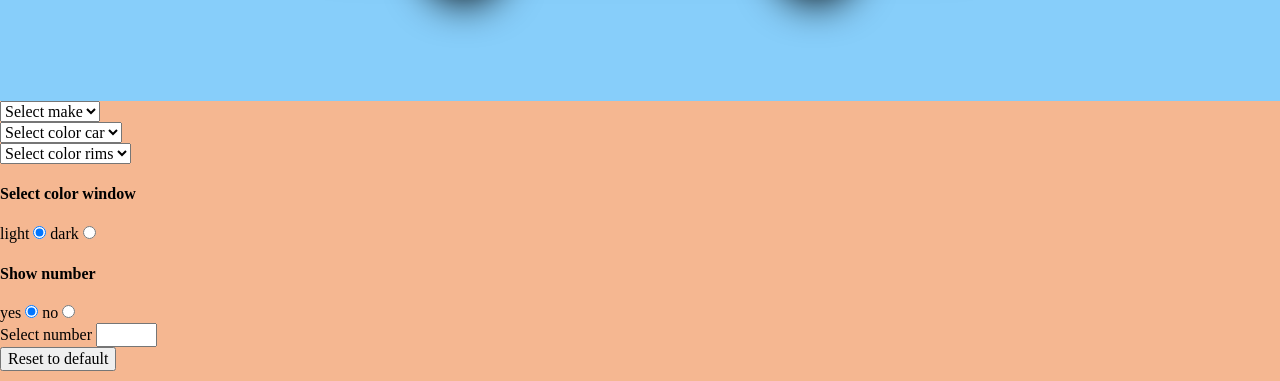
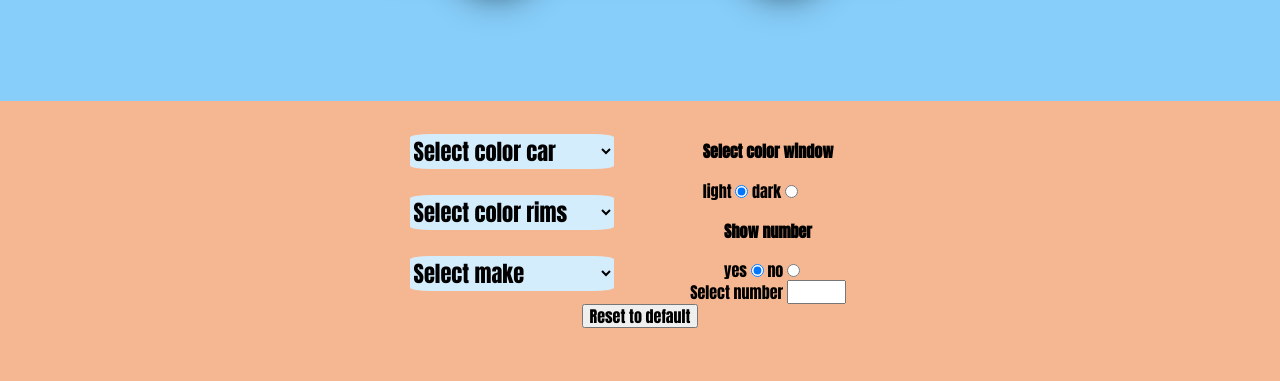
Before and after one commit to HansG26/car-application-kunstmaan, a website built with webpack: page app/index.html in a window 1280 px wide. Shown: the part 419-800 px from the top of the page. Built offline with nearby package versions, Linux system fonts and the light colour scheme.

Commit message:
position modification menu and style dropdowns

```diff
--- a/app/assets/styles/base/_global.css
+++ b/app/assets/styles/base/_global.css
@@ -1,3 +1,10 @@
 * {
     box-sizing: border-box;
+    font-family: 'Anton', sans-serif;
 }
+
+select {
+    background-color: transparent;
+    border: none;
+    width: 100%;
+}
--- a/app/assets/styles/base/_variables.css
+++ b/app/assets/styles/base/_variables.css
@@ -6,3 +6,4 @@ $lightGray: #555;
 $darkGray: #222;
 $rearLight: #f31717;
 $white: #fff;
+$menuBlue: #D4EDFD;
--- a/app/assets/styles/modules/_car.css
+++ b/app/assets/styles/modules/_car.css
@@ -1,5 +1,5 @@
 .car {
-    width: 55%;
+    width: 45%;
     height: 70%;
     margin-left: auto;
     margin-right: auto;
@@ -79,7 +79,6 @@
             font-size: 4em;
             align-self: center;
             line-height: 0;
-            font-family: 'Anton', sans-serif;
             letter-spacing: 0.075em;
             text-shadow: 0 1px 0 #ccc, 0 2px 0 #c9c9c9,
             0 3px 0 #bbb, 0 4px 0 #b9b9b9,
--- /dev/null
+++ b/app/assets/styles/modules/_mod-menu.css
@@ -0,0 +1,21 @@
+.mod-menu {
+    width: 40%;
+    margin-left: auto;
+    margin-right: auto;
+    display: flex;
+    flex-wrap: wrap;
+    justify-content: center;
+    padding-top: 20px;
+
+    &__dropdown {
+       font-size: 1.4em;
+       background-color: $menuBlue;
+       border-radius: 10%;
+       width: 80%;
+    }
+
+    &__reset {
+        margin-left: auto;
+        margin-right: auto;
+    }
+}
--- /dev/null
+++ b/app/assets/styles/modules/_panel.css
@@ -0,0 +1,7 @@
+.panel {
+    width: 50%;
+    flex-direction: column;
+    display: flex;
+    align-items: center;
+    justify-content: space-around;
+}
--- a/app/assets/styles/styles.css
+++ b/app/assets/styles/styles.css
@@ -5,3 +5,5 @@
 @import "modules/_car-section.css";
 @import "modules/_mod-section.css";
 @import "modules/_car.css";
+@import "modules/_mod-menu.css";
+@import "modules/_panel.css";
--- a/app/index.html
+++ b/app/index.html
@@ -30,18 +30,10 @@
 
         <!--Section where modifications to car can be done-->
         <section class="mod-section">
-            <form action="#" method="GET">
+            <form class="mod-menu" action="#" method="GET">
+                <div class="panel">
 
-                <div>
-                    <select name="make-car" id="make-car">
-                        <option selected disabled>Select make</option>
-                        <option value="yellow">Audi</option>
-                        <option value="blue">BMW</option>
-                        <option value="green">Volkswagen</option>
-                    </select>
-                </div>
-
-                <div>
+                    <div class="mod-menu__dropdown">
                         <select name="color-car" id="color-car">
                             <option selected disabled>Select color car</option>
                             <option value="yellow">yellow</option>
@@ -53,7 +45,7 @@
                         </select>
                     </div>
 
-                <div>
+                    <div class="mod-menu__dropdown">
                         <select name="color-rims" id="color-rims">
                             <option selected disabled>Select color rims</option>
                             <option value="gray">gray</option>
@@ -64,6 +56,19 @@
                         </select>
                     </div>
 
+                    <div class="mod-menu__dropdown">
+                        <select name="make-car" id="make-car">
+                            <option selected disabled>Select make</option>
+                            <option value="yellow">Audi</option>
+                            <option value="blue">BMW</option>
+                            <option value="green">Volkswagen</option>
+                        </select>
+                    </div>
+                </div>
+
+
+
+                <div class="panel">
                     <div>
                         <h4>Select color window</h4>
                         <label for="light-color">light</label>
@@ -86,10 +91,9 @@
                         <label for="change-number">Select number</label>
                         <input type="number" id="change-number" name="number" min="0" max="99" maxlength="2">
                     </div>
+                </div>
 
-
-
-                <input type="reset" value="Reset to default">
+                <input class="mod-menu__reset" type="reset" value="Reset to default">
 
             </form>
         </section>
--- a/app/temp/styles/styles.css
+++ b/app/temp/styles/styles.css
@@ -198,6 +198,11 @@ select { /* 1 */
   display: none;
 }* {
     box-sizing: border-box;
+    font-family: 'Anton', sans-serif;
+}select {
+    background-color: transparent;
+    border: none;
+    width: 100%;
 }.car-section {
     background-color: #87cefa;
     height: 65vh;
@@ -207,7 +212,7 @@ select { /* 1 */
     background-color: #f5b791;
     height: 35vh;
 }.car {
-    width: 55%;
+    width: 45%;
     height: 70%;
     margin-left: auto;
     margin-right: auto;
@@ -272,7 +277,6 @@ select { /* 1 */
             font-size: 4em;
             align-self: center;
             line-height: 0;
-            font-family: 'Anton', sans-serif;
             letter-spacing: 0.075em;
             text-shadow: 0 1px 0 #ccc, 0 2px 0 #c9c9c9,
             0 3px 0 #bbb, 0 4px 0 #b9b9b9,
@@ -295,4 +299,26 @@ select { /* 1 */
             position: relative;
             top: -115%;
             box-shadow: 0px 30px 40px -25px rgba(0, 0, 0, 1);
-        }
+        }.mod-menu {
+    width: 40%;
+    margin-left: auto;
+    margin-right: auto;
+    display: flex;
+    flex-wrap: wrap;
+    justify-content: center;
+    padding-top: 20px;
+}.mod-menu__dropdown {
+       font-size: 1.4em;
+       background-color: #D4EDFD;
+       border-radius: 10%;
+       width: 80%;
+    }.mod-menu__reset {
+        margin-left: auto;
+        margin-right: auto;
+    }.panel {
+    width: 50%;
+    flex-direction: column;
+    display: flex;
+    align-items: center;
+    justify-content: space-around;
+}
```
Lines whose indentation alone changed are shown as unchanged.
